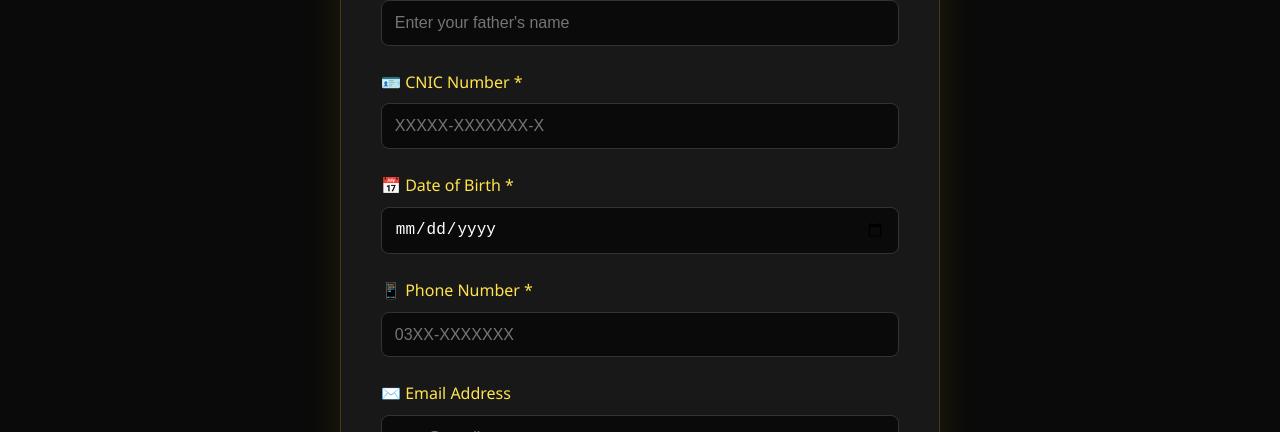
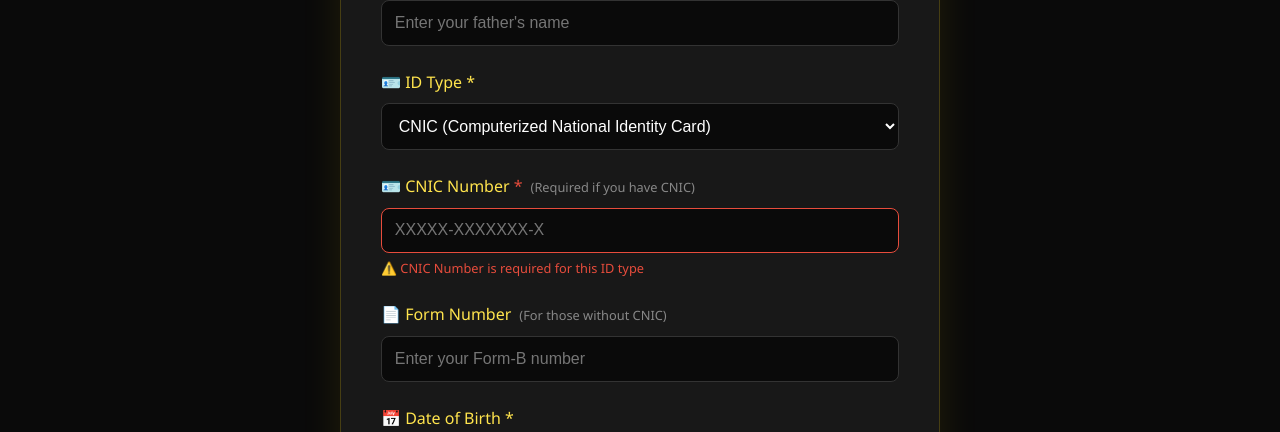
Before and after one commit to GulnazRind/Hyderabadi-Boyz-Official-Website-1.0, a React (Vite) app: page /register in a window 1280 px wide. Shown: the part 497-929 px from the top of the page. Built offline with nearby package versions, Linux system fonts and the light colour scheme; no server answers; the database is empty.

Commit message:
Removed backend folder from GitHub

```diff
--- a/src/components/RegistrationForm.jsx
+++ b/src/components/RegistrationForm.jsx
@@ -10,6 +10,8 @@ const RegistrationForm = () => {
     fullname: '',
     fathername: '',
     cnic: '',
+    formNumber: '', // NEW FIELD - For those without CNIC
+    idType: 'cnic', // NEW FIELD - CNIC or Form-B
     dateofbirth: '',
     phone: '',
     email: '',
@@ -85,17 +87,17 @@ const RegistrationForm = () => {
     setMessage({ type: '', text: '' });
 
     try {
-      if (!formData.fullname || !formData.cnic || !formData.dateofbirth ||
-          !formData.phone || !formData.address || !formData.weightcategory ||
-          !formData.experience || !formData.dominantarm || !formData.whyarmwrestling ||
-          !formData.availability) {
-        throw new Error('Please fill all required fields');
+      // Validation: Either CNIC or Form Number is required
+      if (!formData.cnic.trim() && !formData.formNumber.trim()) {
+        throw new Error('Please provide either CNIC Number or Form Number');
       }
 
+      // If CNIC is provided, check for duplicates
+      if (formData.cnic.trim()) {
         const { data: existingPlayer, error: checkError } = await supabase
           .from('players')
           .select('cnic')
-        .eq('cnic', formData.cnic)
+          .eq('cnic', formData.cnic.trim())
           .single();
 
         if (existingPlayer) {
@@ -103,11 +105,29 @@ const RegistrationForm = () => {
           setLoading(false);
           return;
         }
+      }
+
+      // If Form Number is provided, check for duplicates
+      if (formData.formNumber.trim()) {
+        const { data: existingPlayer, error: checkError } = await supabase
+          .from('players')
+          .select('form_number')
+          .eq('form_number', formData.formNumber.trim())
+          .single();
+
+        if (existingPlayer) {
+          setMessage({ type: 'error', text: '❌ A player with this Form Number already exists!' });
+          setLoading(false);
+          return;
+        }
+      }
 
       const playerData = {
         fullname: formData.fullname.trim(),
         fathername: formData.fathername ? formData.fathername.trim() : '',
-        cnic: formData.cnic.trim(),
+        cnic: formData.cnic.trim() || '',
+        form_number: formData.formNumber.trim() || '', // NEW FIELD
+        id_type: formData.idType, // NEW FIELD - 'cnic' or 'form-b'
         dateofbirth: formData.dateofbirth,
         phone: formData.phone.trim(),
         email: formData.email ? formData.email.trim() : '',
@@ -141,6 +161,8 @@ const RegistrationForm = () => {
         fullname: '',
         fathername: '',
         cnic: '',
+        formNumber: '',
+        idType: 'cnic',
         dateofbirth: '',
         phone: '',
         email: '',
@@ -258,16 +280,78 @@ const RegistrationForm = () => {
           />
         </div>
 
+        {/* =============================================
+            ID TYPE SELECTION - NEW
+            ============================================= */}
         <div className="form-group">
-          <label>🪪 CNIC Number *</label>
+          <label>🪪 ID Type *</label>
+          <select
+            name="idType"
+            value={formData.idType}
+            onChange={handleChange}
+            required
+          >
+            <option value="cnic">CNIC (Computerized National Identity Card)</option>
+            <option value="form-b">Form-B (For those without CNIC)</option>
+          </select>
+        </div>
+
+        {/* =============================================
+            CNIC NUMBER - Optional now
+            ============================================= */}
+        <div className="form-group">
+          <label>
+            🪪 CNIC Number
+            {formData.idType === 'cnic' && <span style={{ color: '#e74c3c' }}> *</span>}
+            <span style={{ color: '#888', fontSize: '0.8rem', marginLeft: '0.5rem' }}>
+              (Required if you have CNIC)
+            </span>
+          </label>
           <input
             type="text"
             name="cnic"
             value={formData.cnic}
             onChange={handleChange}
-            required
+            required={formData.idType === 'cnic'}
             placeholder="XXXXX-XXXXXXX-X"
+            style={{
+              borderColor: formData.idType === 'cnic' && !formData.cnic ? '#e74c3c' : undefined
+            }}
           />
+          {formData.idType === 'cnic' && !formData.cnic && (
+            <p style={{ color: '#e74c3c', fontSize: '0.8rem', marginTop: '0.3rem' }}>
+              ⚠️ CNIC Number is required for this ID type
+            </p>
+          )}
+        </div>
+
+        {/* =============================================
+            FORM NUMBER - NEW FIELD
+            ============================================= */}
+        <div className="form-group">
+          <label>
+            📄 Form Number
+            {formData.idType === 'form-b' && <span style={{ color: '#e74c3c' }}> *</span>}
+            <span style={{ color: '#888', fontSize: '0.8rem', marginLeft: '0.5rem' }}>
+              (For those without CNIC)
+            </span>
+          </label>
+          <input
+            type="text"
+            name="formNumber"
+            value={formData.formNumber}
+            onChange={handleChange}
+            required={formData.idType === 'form-b'}
+            placeholder="Enter your Form-B number"
+            style={{
+              borderColor: formData.idType === 'form-b' && !formData.formNumber ? '#e74c3c' : undefined
+            }}
+          />
+          {formData.idType === 'form-b' && !formData.formNumber && (
+            <p style={{ color: '#e74c3c', fontSize: '0.8rem', marginTop: '0.3rem' }}>
+              ⚠️ Form Number is required for this ID type
+            </p>
+          )}
         </div>
 
         <div className="form-group">
```
Lines whose indentation alone changed are shown as unchanged.
